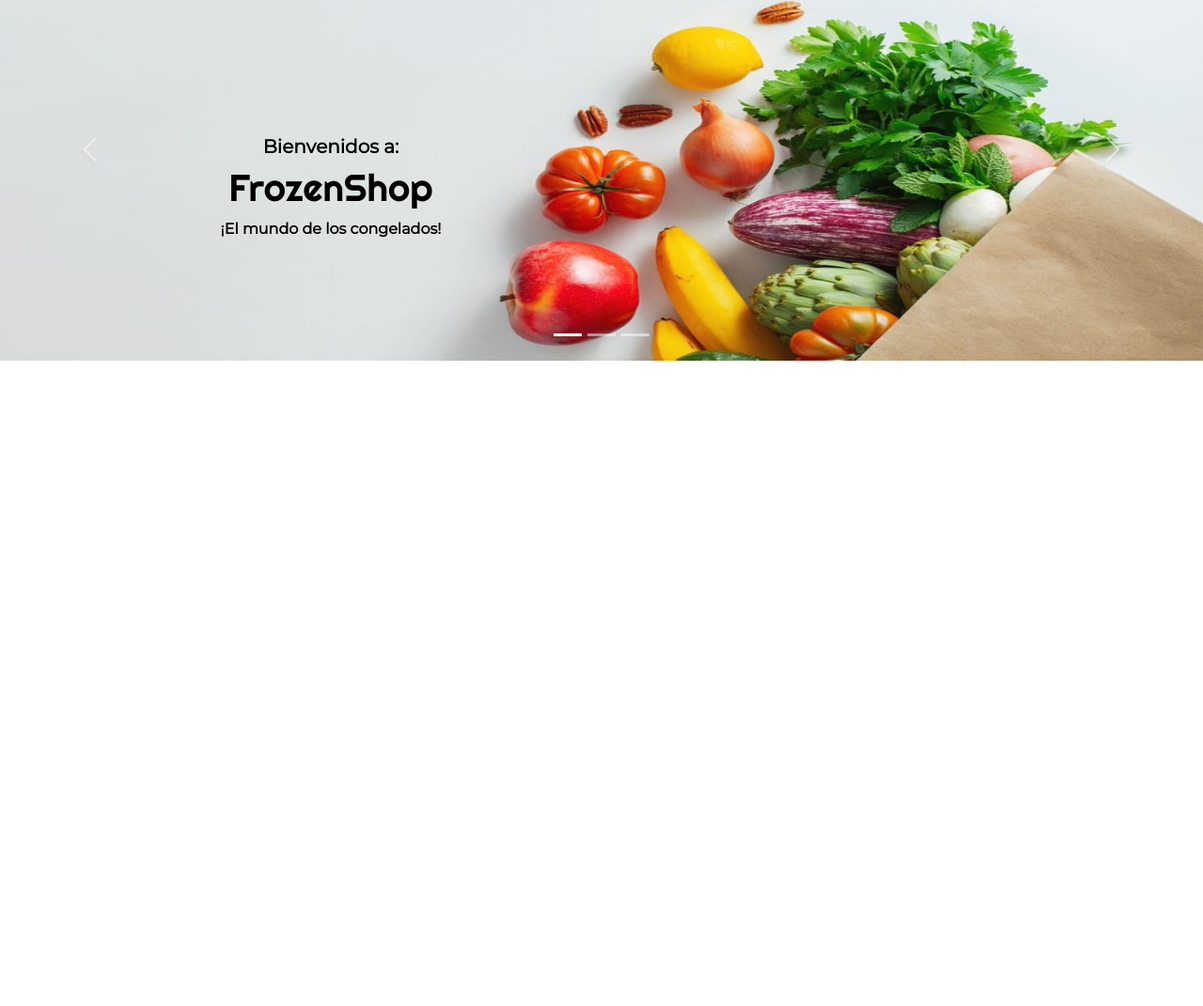
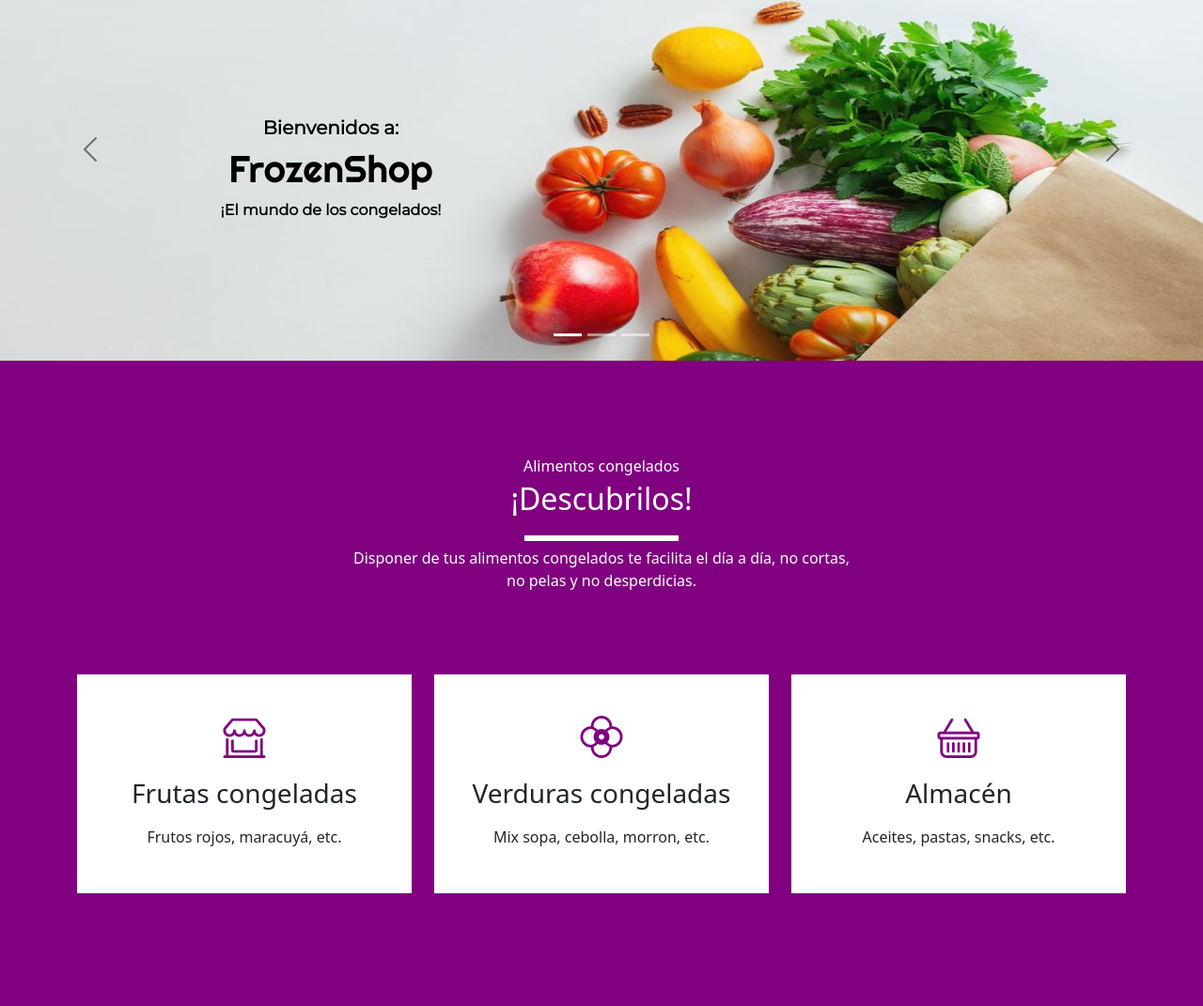
Before and after one commit to MatiasLauria/proyecto-final, a website: page index.html in a window 1280 px wide. Shown: the part 165-1236 px from the top of the page at 94% size. Before the commit the page ends 800 px from the top, so only its background shows below. Drawn offline with nearby package versions, Linux system fonts and the light colour scheme.

Commit message:
fin-section-2

```diff
--- a/index.html
+++ b/index.html
@@ -67,9 +67,12 @@
         <section>
             <div id="carouselExampleCaptions" class="carousel slide" data-bs-ride="false">
                 <div class="carousel-indicators">
-              <button type="button" data-bs-target="#carouselExampleCaptions" data-bs-slide-to="0" class="active" aria-current="true" aria-label="Slide 1"></button>
-              <button type="button" data-bs-target="#carouselExampleCaptions" data-bs-slide-to="1" aria-label="Slide 2"></button>
-              <button type="button" data-bs-target="#carouselExampleCaptions" data-bs-slide-to="2" aria-label="Slide 3"></button>
+                    <button type="button" data-bs-target="#carouselExampleCaptions" data-bs-slide-to="0" class="active"
+                        aria-current="true" aria-label="Slide 1"></button>
+                    <button type="button" data-bs-target="#carouselExampleCaptions" data-bs-slide-to="1"
+                        aria-label="Slide 2"></button>
+                    <button type="button" data-bs-target="#carouselExampleCaptions" data-bs-slide-to="2"
+                        aria-label="Slide 3"></button>
                 </div>
                 <div class="carousel-inner">
                     <div class="carousel-item active">
@@ -97,16 +100,71 @@
                         </div>
                     </div>
                 </div>
-            <button class="carousel-control-prev" type="button" data-bs-target="#carouselExampleCaptions" data-bs-slide="prev">
+                <button class="carousel-control-prev" type="button" data-bs-target="#carouselExampleCaptions"
+                    data-bs-slide="prev">
                     <span class="carousel-control-prev-icon" aria-hidden="true"></span>
                     <span class="visually-hidden">Previous</span>
                 </button>
-            <button class="carousel-control-next" type="button" data-bs-target="#carouselExampleCaptions" data-bs-slide="next">
+                <button class="carousel-control-next" type="button" data-bs-target="#carouselExampleCaptions"
+                    data-bs-slide="next">
                     <span class="carousel-control-next-icon" aria-hidden="true"></span>
                     <span class="visually-hidden">Next</span>
                 </button>
             </div>
         </section>
+
+        <section class="welcome text-center pb-5">
+
+            <div class="container py-5">
+                <div class="row py-5 text-white">
+                    <div class="col-lg-6 m-auto">
+
+                        <p class="m-1">Alimentos congelados</p>
+                        <h2>¡Descubrilos!</h2>
+                        <div class="line2"></div>
+                        <p>Disponer de tus alimentos congelados te facilita el día a día, no cortas, no pelas y no
+                            desperdicias.</p>
+
+                    </div>
+                </div>
+                <div class="row">
+
+                    <div class="col-lg-4 col-md-6 mx-auto col-sm-8 py-4">
+                        <div class="card py-3">
+                            <div class="card-body">
+                                <span><i class="bi bi-shop-window"></i></span>
+                                    <h3>Frutas congeladas</h3>
+                                    <p>Frutos rojos, maracuyá, etc.</p>
+
+                            </div>
+                        </div>
+                    </div>
+                    <div class="col-lg-4 col-md-6 mx-auto col-sm-8 py-4">
+                        <div class="card py-3">
+                            <div class="card-body">
+                                <span><i class="bi bi-flower2"></i></span>
+                                    <h3>Verduras congeladas</h3>
+                                    <p>Mix sopa, cebolla, morron, etc.</p>
+
+                            </div>
+                        </div>
+                    </div>
+                    <div class="col-lg-4  col-md-6 py-md-4 mx-auto col-sm-8 py-4">
+                        <div class="card py-3">
+                            <div class="card-body">
+                                <span><i class="bi bi-basket"></i></span>
+                                    <h3>Almacén</h3>
+                                    <p>Aceites, pastas, snacks, etc.</p>
+
+                            </div>
+                        </div>
+                    </div>
+
+                </div>
+            </div>
+
+        </section>
+
     </main>
 
 
--- /dev/null
+++ b/scss/layout/_carousel.scss
@@ -0,0 +1,27 @@
+.carousel-control-prev-icon, .carousel-control-next-icon {
+    filter: invert(108%);
+}
+.carousel-inner {
+
+    img{width: 100%;
+    max-height: 450px;}
+
+    .carousel-caption{
+        position: absolute;
+        left: -30%;
+        top: 170px;
+        color: black;
+        h5, p {
+            font-family: 'Montserrat', sans-serif;
+            font-weight: 600;
+        }
+
+        h1, h2{
+            font-family: 'Righteous', cursive;
+        }
+
+
+    }
+
+
+}
--- a/scss/style.scss
+++ b/scss/style.scss
@@ -5,26 +5,33 @@
 }
 
 @import "./layout/header";
+@import "./layout/carousel";
 
-.carousel-inner {
 
-    img{width: 100%;
-    max-height: 450px;}
-
-    .carousel-caption{
-        position: absolute;
-        left: -30%;
-        top: 190px;
-        color: black;
-        h5, p {
-            font-family: 'Montserrat', sans-serif;
-            font-weight: 600;
+.welcome{
+    background-color: purple;
+.line2 { height: 6px;
+width: 30%;
+background-color: white;
+display: inline-block;
 }
 
-        h1, h2{
-            font-family: 'Righteous', cursive;
+.card {
+    border: none;
+    border-radius: 0;
+    cursor: pointer;
+
 }
 
+i{
+    font-size: 45px;
+    color: purple;
 
 }
+
+h3{
+    font-weight: lighter;
+    padding: 10px 0px;
 }
+
+}
```
Also changed, not shown: css/style.css. Lines whose indentation alone changed are shown as unchanged.
